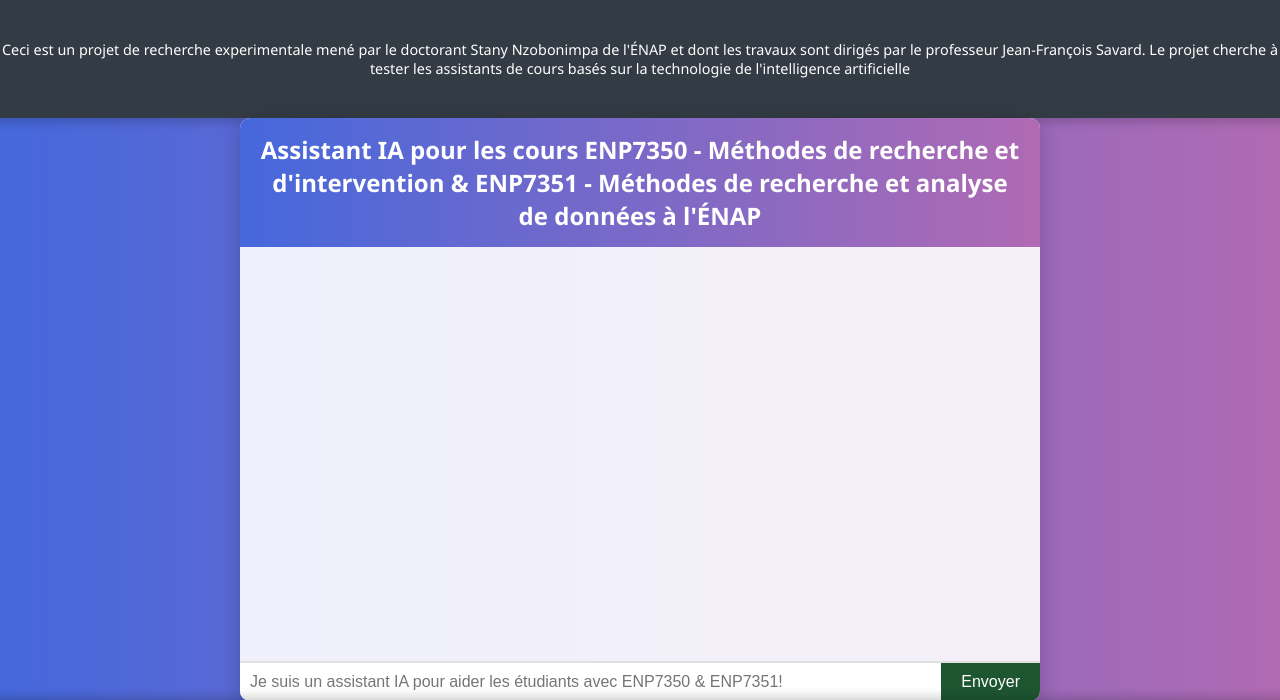
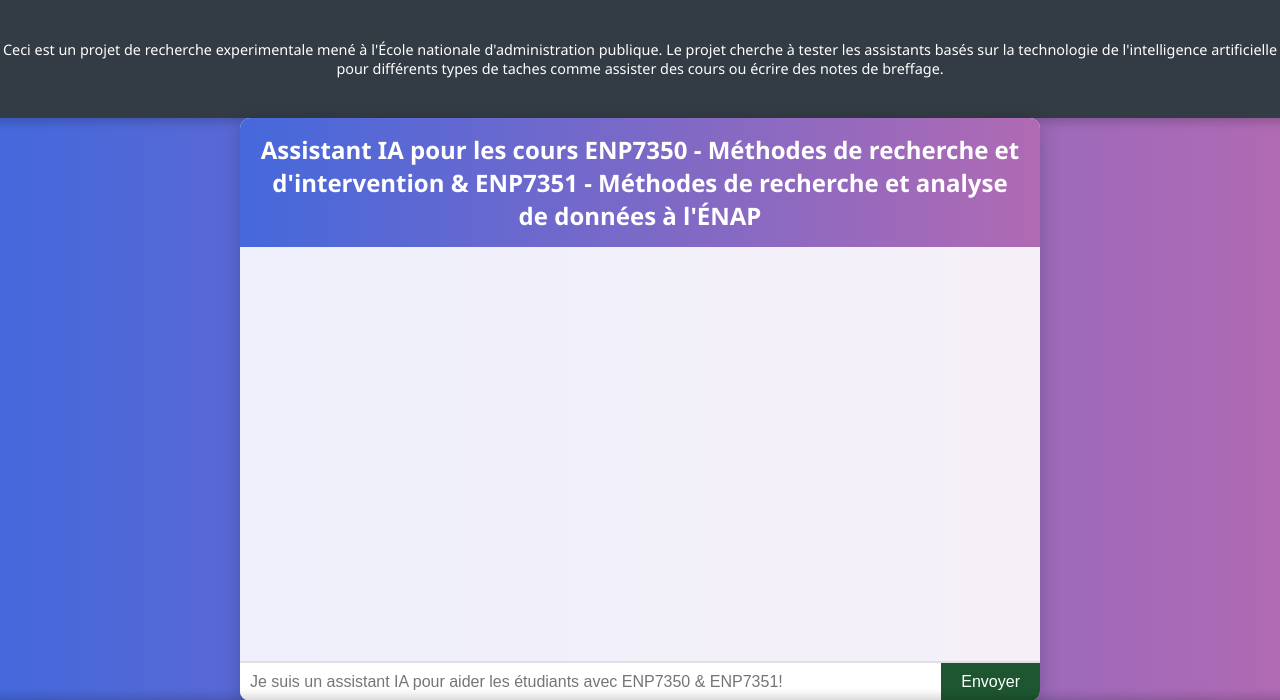
Before and after one commit to snsn3/cours_ENP_7350_et_ENP_7351, a Flask app: page / in a window 1280 px wide. Shown: the top 700 px of the page. Run offline with Flask 2, Linux system fonts and the light colour scheme.

Commit message:
Update index.html

```diff
--- a/templates/index.html
+++ b/templates/index.html
@@ -123,7 +123,7 @@
 </head>
 <body>
     <div class="entete-info">
-        Ceci est un projet de recherche experimentale mené par le doctorant Stany Nzobonimpa de l'ÉNAP et dont les travaux sont dirigés par le professeur Jean-François Savard. Le projet cherche à tester les assistants de cours basés sur la technologie de l'intelligence artificielle
+        Ceci est un projet de recherche experimentale mené à l'École nationale d'administration publique. Le projet cherche à tester les assistants basés sur la technologie de l'intelligence artificielle pour différents types de taches comme assister des cours ou écrire des notes de breffage.
     </div>
     <div class="chat-container">
         <div class="chat-header">Assistant IA pour les cours ENP7350 - Méthodes de recherche et d'intervention & ENP7351 - Méthodes de recherche et analyse de données à l'ÉNAP</div>
```
